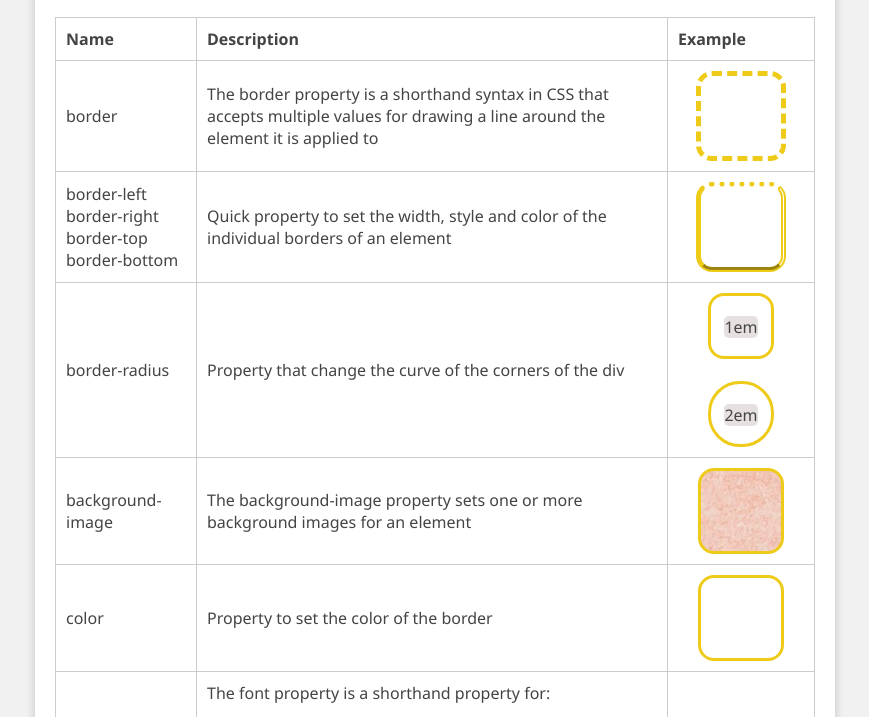
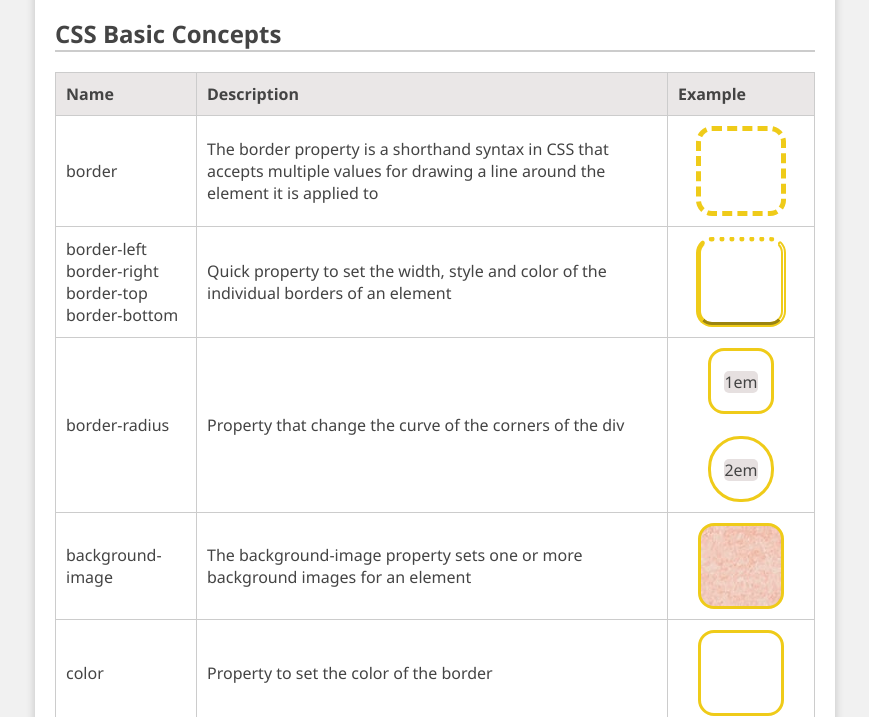
Before and after one commit to daniel-rdcz/CSS-Cheat-Sheet, a plain HTML site: page index.html in a window 1280 px wide. Shown: the part 74-791 px from the top of the page, without its empty margins (205-1074 px from the left). Drawn offline with Linux system fonts and the light colour scheme.

Commit message:
Css Cheat Sheat

```diff
--- a/css-cheat-sheat.css
+++ b/css-cheat-sheat.css
@@ -47,6 +47,11 @@ th, td {
   padding: 10px;
   border: 1px solid #ccc;
   text-align: left;
+}
+
+th {
+  background-color: #cdc6c66b;
+  font-weight: 600;
 }
 
 .border-ex{
--- a/index.html
+++ b/index.html
@@ -10,6 +10,7 @@
 <body>
     <div class="container">
         <h1 class="titulo">CSS Cheat Sheet</h1>
+        <h2 style="border-bottom: 2px solid #ccc;">CSS Basic Concepts</h2>
         <table>
             <thead>
                 <tr>
@@ -142,7 +143,7 @@
                     <td style="text-align: justify;">position</td>
                     <td>The position property specifies the type of positioning method used for an element (static, relative, absolute, fixed, or sticky).</td>
                     <td class="text-align=center">
-                        <h1 style="position: absolute; left: 940px; top: 1945px;">position</h1>
+                        <h1 style="position: absolute; left: 940px; top: 2000px;">position</h1>
                     </td>
                 </tr>
                 <tr>
```
